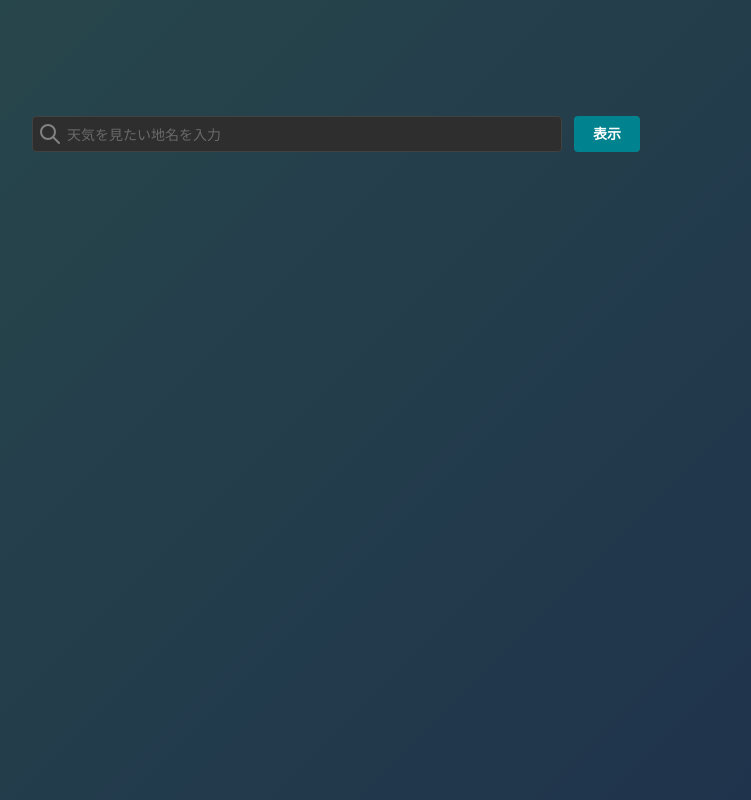
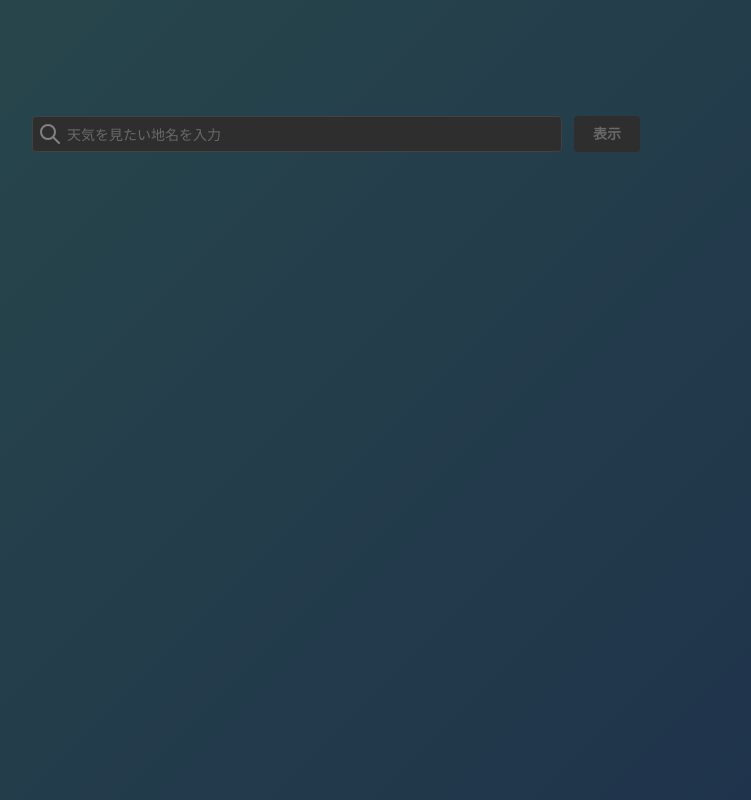
Before and after one commit to rinatz/mantine-weather-app, a React (Vite) app: page / in a window 1280 px wide. Shown: the whole page, without its empty margins (304-1055 px from the left). Built offline with nearby package versions, Linux system fonts and the light colour scheme.

Commit message:
Disable when text field is empty or loading weather

```diff
--- a/src/react-app/Weather.tsx
+++ b/src/react-app/Weather.tsx
@@ -158,7 +158,12 @@ export function Weather() {
               e.key === "Enter" && fetchWeather(searchLocationName)
             }
           />
-          <Button onClick={() => fetchWeather(searchLocationName)}>表示</Button>
+          <Button
+            onClick={() => fetchWeather(searchLocationName)}
+            disabled={!searchLocationName || loading}
+          >
+            表示
+          </Button>
         </Flex>
 
         {loading ? (
```
